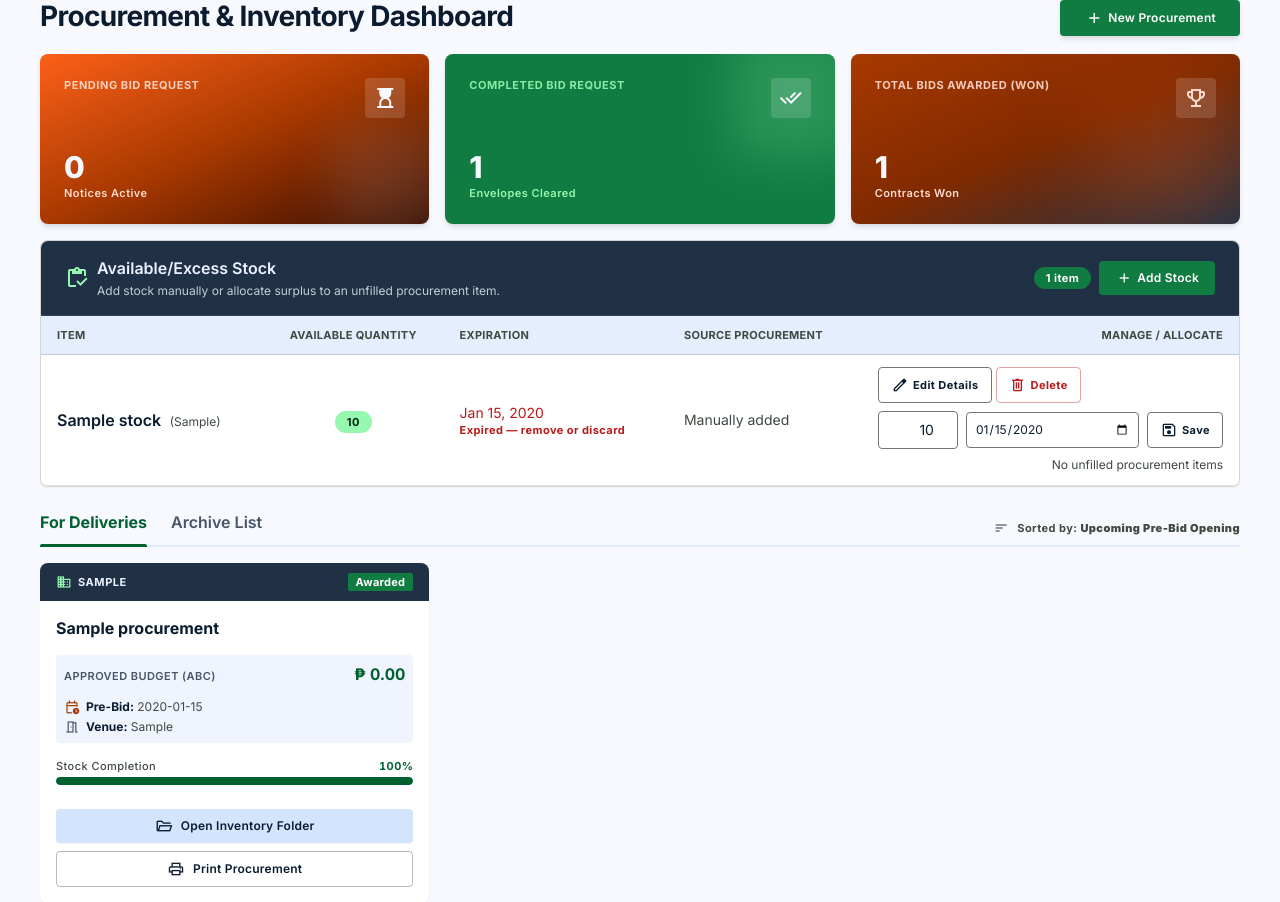
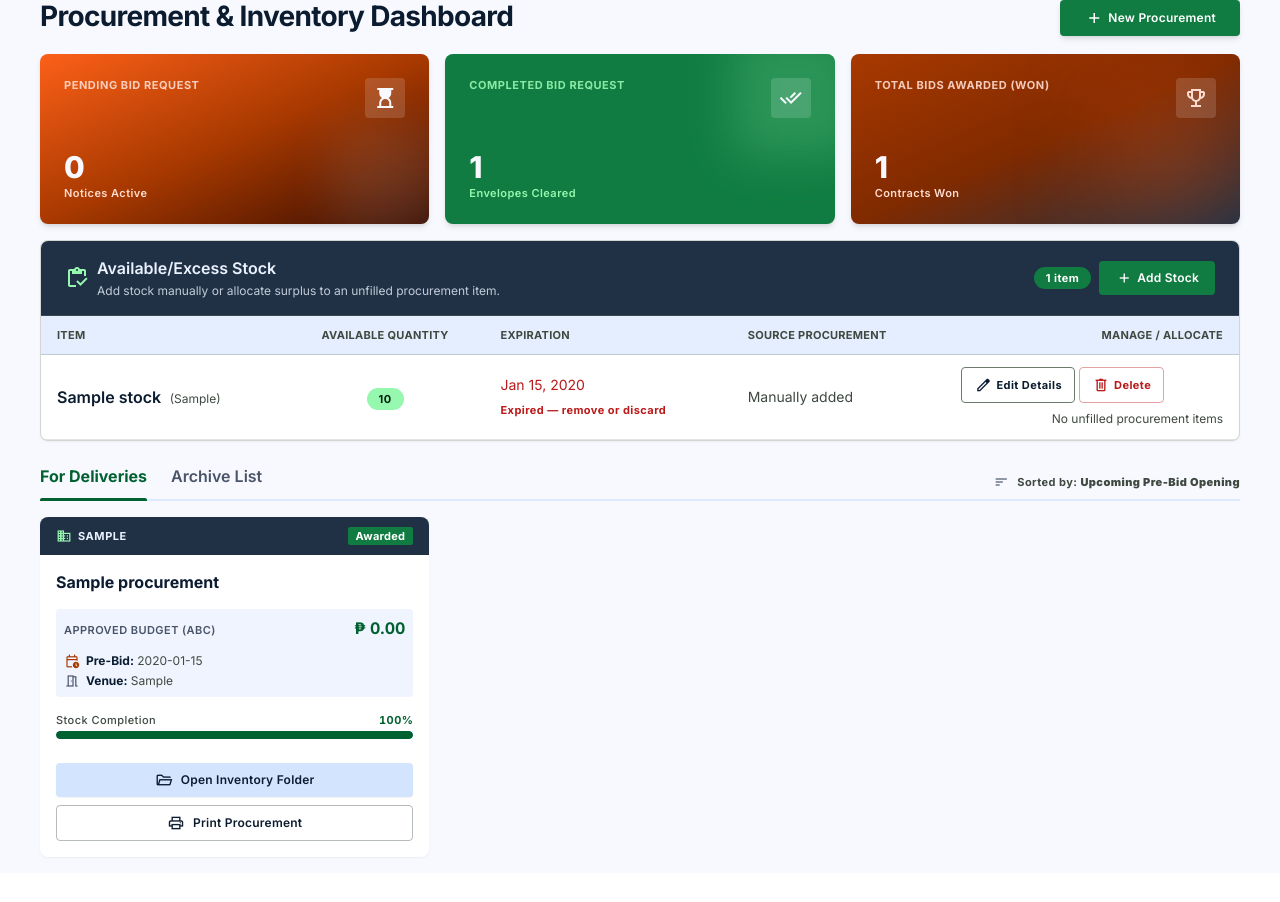
Before and after one commit to Sylphyyyy/inv2, a Flask app: page /inventory/ in a window 1280 px wide. Shown: the part 102-1004 px from the top of the page. After the commit the page ends 960 px from the top, so only its background shows below. Run offline with Flask 3, Linux system fonts and the light colour scheme; the visitor is signed in with stand-in values (Sample User, id 1); tables that the repository leaves empty hold one stand-in row (values such as "Sample post"); some libraries are stand-ins or nearby versions.

Commit message:
Add inline editing to available stock rows
- Replace modal-based editing with inline inputs under column headers
- View mode: text + Edit/Delete buttons
- Edit mode: quantity/date inputs + Save/Cancel buttons
- JavaScript toggles view/edit per row and submits the update form

```diff
--- a/app/templates/inventory/index.html
+++ b/app/templates/inventory/index.html
@@ -113,21 +113,33 @@
             {% if stock.unit %}<span class="ml-1 font-body-sm text-body-sm text-on-surface-variant">({{ stock.unit }})</span>{% endif %}
           </td>
           <td class="border-b border-outline/20 px-space-md py-3 text-center">
-            <span class="inline-flex rounded-full bg-primary-fixed px-3 py-1 font-label-sm text-label-sm text-on-primary-fixed">{{ stock.quantity }}</span>
+            <!-- View mode -->
+            <span id="view-qty-{{ stock.source_type }}{{ stock.source_id }}" class="view-mode inline-flex rounded-full bg-primary-fixed px-3 py-1 font-label-sm text-label-sm text-on-primary-fixed">{{ stock.quantity }}</span>
+            <!-- Edit mode -->
+            <div id="edit-qty-{{ stock.source_type }}{{ stock.source_id }}" class="edit-mode hidden">
+              <input type="number" name="quantity" min="0" value="{{ stock.quantity }}" required class="w-20 rounded-lg border border-outline bg-surface-container-lowest px-2 py-2 text-right font-body-md text-body-md text-on-surface focus:border-primary focus:outline-none focus:ring-2 focus:ring-primary/20">
+            </div>
           </td>
           <td class="border-b border-outline/20 px-space-md py-3 font-body-md text-body-md">
-            {% if stock.expiration_date %}
-              <span class="{% if stock.expiration_date <= warning_cutoff %}text-error{% else %}text-on-surface{% endif %}">{{ stock.expiration_date.strftime('%b %d, %Y') }}</span>
-              {% if stock.expiration_date < today %}
-                <span class="block font-label-sm text-label-sm text-error">Expired — remove or discard</span>
-              {% elif stock.expiration_date == today %}
-                <span class="block font-label-sm text-label-sm text-error">Expires today</span>
-              {% elif stock.expiration_date <= warning_cutoff %}
-                <span class="block font-label-sm text-label-sm text-error">Expiring within 30 days</span>
+            <!-- View mode -->
+            <span id="view-exp-{{ stock.source_type }}{{ stock.source_id }}" class="view-mode {% if stock.expiration_date %}{% if stock.expiration_date <= warning_cutoff %}text-error{% else %}text-on-surface{% endif %}{% else %}text-on-surface-variant{% endif %}">
+              {% if stock.expiration_date %}{{ stock.expiration_date.strftime('%b %d, %Y') }}{% else %}Not set{% endif %}
+            </span>
+            <div id="view-exp-status-{{ stock.source_type }}{{ stock.source_id }}" class="view-mode block mt-1">
+              {% if stock.expiration_date %}
+                {% if stock.expiration_date < today %}
+                  <span class="font-label-sm text-label-sm text-error">Expired — remove or discard</span>
+                {% elif stock.expiration_date == today %}
+                  <span class="font-label-sm text-label-sm text-error">Expires today</span>
+                {% elif stock.expiration_date <= warning_cutoff %}
+                  <span class="font-label-sm text-label-sm text-error">Expiring within 30 days</span>
+                {% endif %}
               {% endif %}
-            {% else %}
-              <span class="text-on-surface-variant">Not set</span>
-            {% endif %}
+            </div>
+            <!-- Edit mode -->
+            <div id="edit-exp-{{ stock.source_type }}{{ stock.source_id }}" class="edit-mode hidden">
+              <input type="date" name="expiration_date" value="{{ stock.expiration_date.isoformat() if stock.expiration_date else '' }}" class="min-w-0 flex-1 rounded-lg border border-outline bg-surface-container-lowest px-2 py-2 font-body-sm text-body-sm text-on-surface focus:border-primary focus:outline-none focus:ring-2 focus:ring-primary/20">
+            </div>
           </td>
           <td class="border-b border-outline/20 px-space-md py-3 font-body-md text-body-md text-on-surface">
             {% if stock.procurement %}
@@ -138,9 +150,10 @@
           </td>
           <td class="border-b border-outline/20 px-space-md py-3">
             <div class="flex flex-col gap-space-sm">
-              <div class="flex items-end gap-space-xs">
+              <!-- View mode actions -->
+              <div id="view-actions-{{ stock.source_type }}{{ stock.source_id }}" class="view-mode flex items-end gap-space-xs">
                 {% if stock.source_type == 'manual' %}
-                <button type="button" onclick="document.getElementById('editAvailableStock{{ stock.source_id }}').showModal()" class="inline-flex items-center gap-1 rounded-lg border border-outline px-3 py-2 font-label-sm text-label-sm text-on-surface transition-colors hover:bg-surface-container">
+                <button type="button" onclick="toggleEdit('{{ stock.source_type }}{{ stock.source_id }}', true)" class="inline-flex items-center gap-1 rounded-lg border border-outline px-3 py-2 font-label-sm text-label-sm text-on-surface transition-colors hover:bg-surface-container">
                   <span class="material-symbols-outlined text-[18px]">edit</span>
                   <span>Edit Details</span>
                 </button>
@@ -163,15 +176,21 @@
                 </form>
                 {% endif %}
               </div>
-              <form action="{% if stock.source_type == 'surplus' %}{{ url_for('inventory.update_surplus', item_id=stock.source_id) }}{% else %}{{ url_for('inventory.update_available_stock', stock_id=stock.source_id) }}{% endif %}" method="POST" class="flex items-center gap-space-sm">
-                <label class="sr-only" for="stockQty{{ stock.source_type }}{{ stock.source_id }}">Available quantity of {{ stock.name }}</label>
-                <input id="stockQty{{ stock.source_type }}{{ stock.source_id }}" type="number" name="{% if stock.source_type == 'surplus' %}surplus_qty{% else %}quantity{% endif %}" min="0" value="{{ stock.quantity }}" required class="w-20 rounded-lg border border-outline bg-surface-container-lowest px-2 py-2 text-right font-body-md text-body-md text-on-surface focus:border-primary focus:outline-none focus:ring-2 focus:ring-primary/20">
-                <label class="sr-only" for="stockExpiration{{ stock.source_type }}{{ stock.source_id }}">Expiration date for {{ stock.name }}</label>
-                <input id="stockExpiration{{ stock.source_type }}{{ stock.source_id }}" type="date" name="expiration_date" value="{{ stock.expiration_date.isoformat() if stock.expiration_date else '' }}" class="min-w-0 flex-1 rounded-lg border border-outline bg-surface-container-lowest px-2 py-2 font-body-sm text-body-sm text-on-surface focus:border-primary focus:outline-none focus:ring-2 focus:ring-primary/20">
-                <button type="submit" class="inline-flex items-center gap-1 rounded-lg border border-outline px-3 py-2 font-label-sm text-label-sm text-on-surface transition-colors hover:bg-surface-container">
+              <!-- Edit mode actions -->
+              <div id="edit-actions-{{ stock.source_type }}{{ stock.source_id }}" class="edit-mode hidden flex items-end gap-space-xs">
+                <button type="button" onclick="saveRow('{{ stock.source_type }}{{ stock.source_id }}')" class="inline-flex items-center gap-1 rounded-lg bg-primary-container px-3 py-2 font-label-sm text-label-sm text-on-primary transition-colors hover:bg-primary">
                   <span class="material-symbols-outlined text-[18px]">save</span>
                   <span>Save</span>
                 </button>
+                <button type="button" onclick="toggleEdit('{{ stock.source_type }}{{ stock.source_id }}', false)" class="inline-flex items-center gap-1 rounded-lg border border-outline px-3 py-2 font-label-sm text-label-sm text-on-surface transition-colors hover:bg-surface-container">
+                  <span class="material-symbols-outlined text-[18px]">cancel</span>
+                  <span>Cancel</span>
+                </button>
+              </div>
+              <!-- Update form (hidden, submitted by Save) -->
+              <form id="update-form-{{ stock.source_type }}{{ stock.source_id }}" action="{% if stock.source_type == 'surplus' %}{{ url_for('inventory.update_surplus', item_id=stock.source_id) }}{% else %}{{ url_for('inventory.update_available_stock', stock_id=stock.source_id) }}{% endif %}" method="POST" class="hidden">
+                <input type="number" name="{% if stock.source_type == 'surplus' %}surplus_qty{% else %}quantity{% endif %}" min="0" value="{{ stock.quantity }}">
+                <input type="date" name="expiration_date" value="{{ stock.expiration_date.isoformat() if stock.expiration_date else '' }}">
               </form>
               {% if allocatable_items %}
               <form action="{{ url_for('inventory.allocate_available_stock', source_type=stock.source_type, source_id=stock.source_id) }}" method="POST" class="flex items-center gap-space-sm">
@@ -482,7 +501,18 @@
 
         e.target.value = formatted.trim();
       });
-    }
+    });
   });
+
+  // Inline edit for available stock rows
+  function toggleEdit(id, editing) {
+    const idSel = id;
+    document.querySelectorAll(`#view-qty-${idSel}, #view-exp-${idSel}, #view-exp-status-${idSel}, #view-actions-${idSel}`).forEach(el => el.classList.toggle('hidden', editing));
+    document.querySelectorAll(`#edit-qty-${idSel}, #edit-exp-${idSel}, #edit-actions-${idSel}`).forEach(el => el.classList.toggle('hidden', !editing));
+  }
+
+  function saveRow(id) {
+    document.getElementById(`update-form-${id}`).submit();
+  }
 </script>
 {% endblock %}
```
